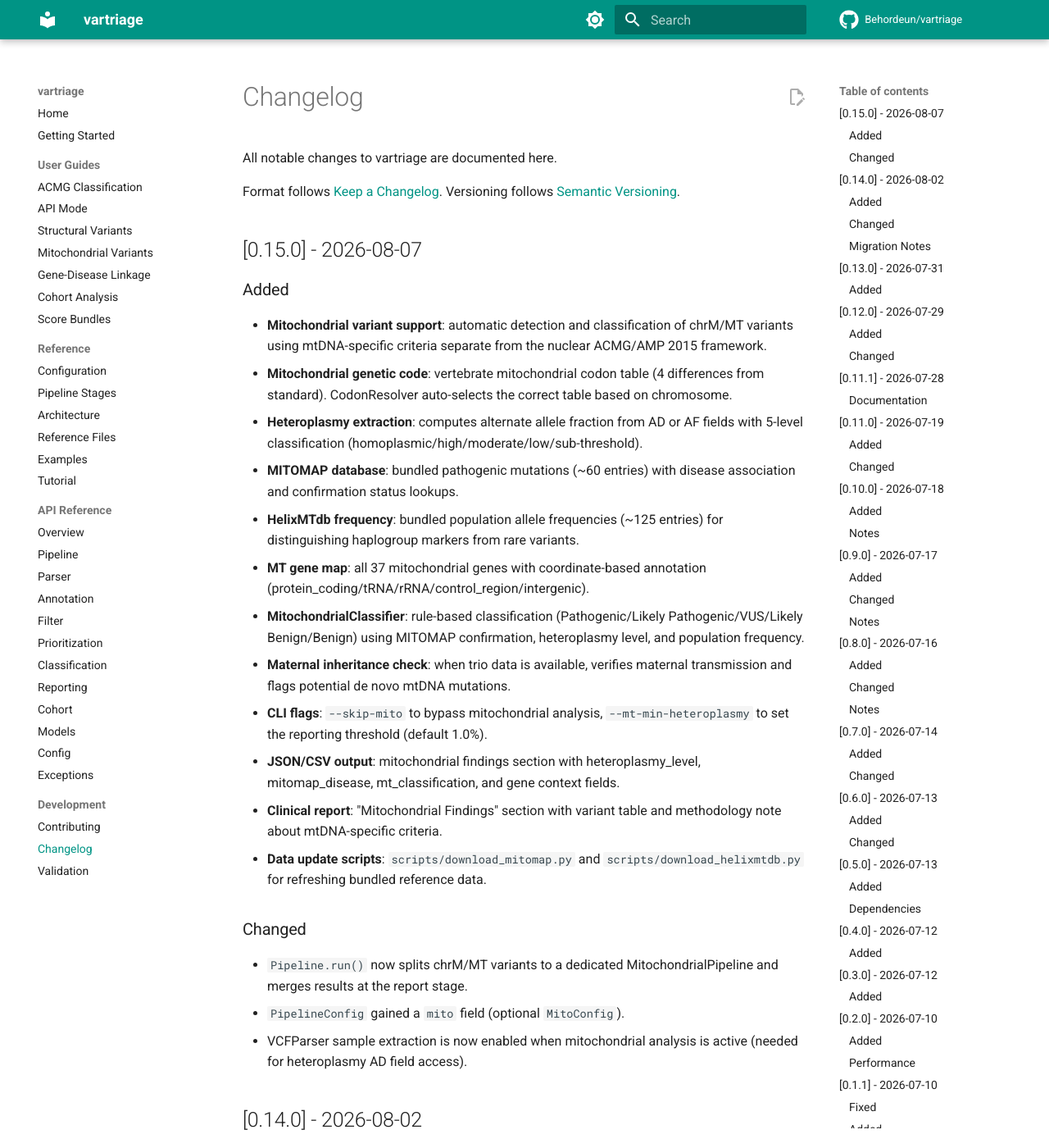
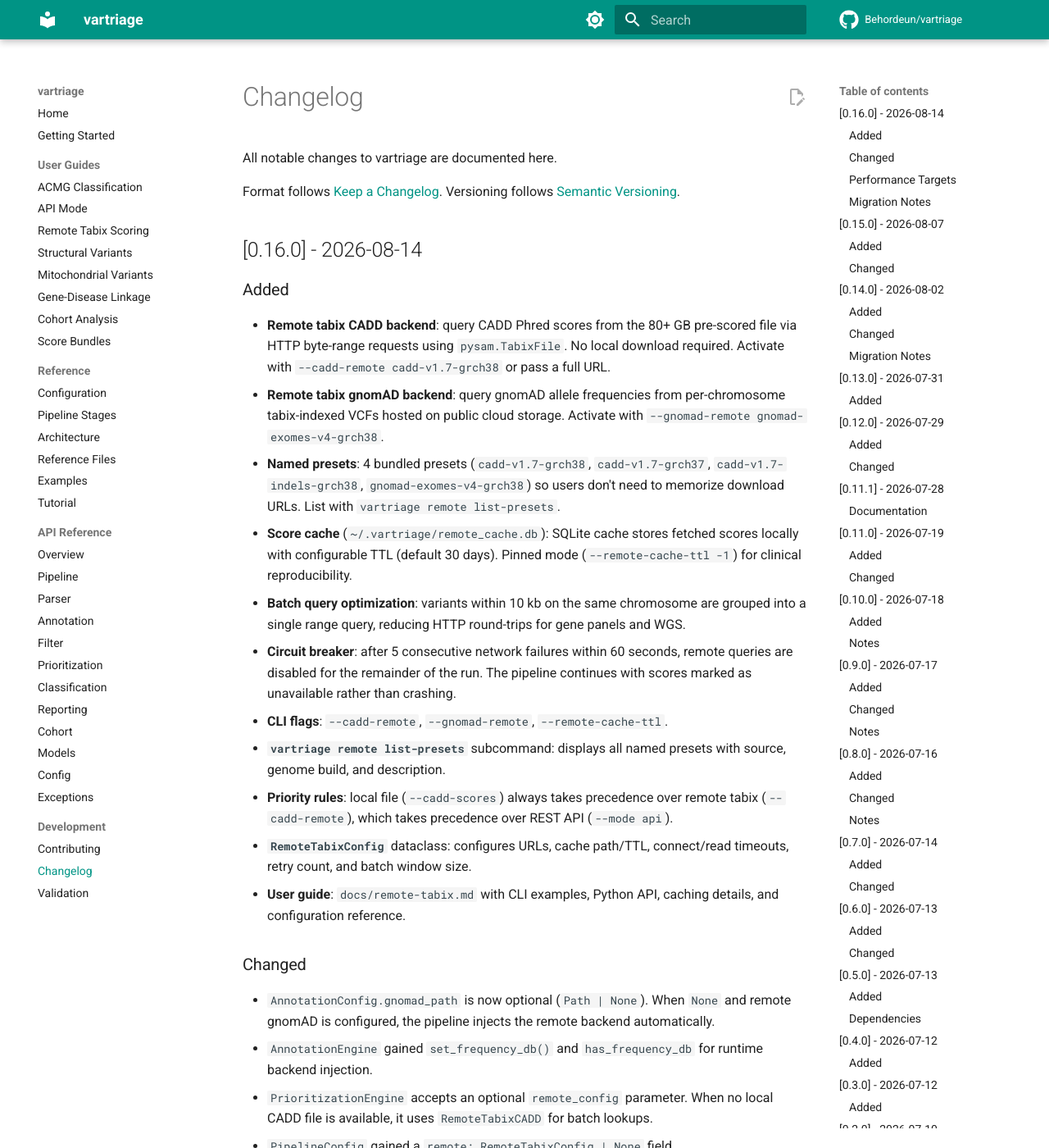
Before and after one commit to Behordeun/vartriage, an MkDocs documentation site: the page built from docs/changelog.md, in a window 1280 px wide and 1400 px high. Shown: the whole window at 82% size. Built offline with MkDocs 1.6.1 and Material for MkDocs 9.7.7, drawn with Linux system fonts in a browser that asks for light colours; comment, search, counter and statistics services are not loaded; some of the changed text lies outside the part shown.

Commit message:
docs: add v0.16.0 changelog, user guide, and version bump
- Add [0.16.0] changelog entry with full feature description
- Create docs/remote-tabix.md user guide (CLI, API, caching, presets)
- Add remote tabix to mkdocs nav under User Guides
- Update README feature list with remote tabix scoring
- Bump version to 0.16.0 in pyproject.toml and __init__.py

```diff
--- a/docs/changelog.md
+++ b/docs/changelog.md
@@ -3,6 +3,41 @@
 All notable changes to vartriage are documented here.
 
 Format follows [Keep a Changelog](https://keepachangelog.com/en/1.1.0/). Versioning follows [Semantic Versioning](https://semver.org/spec/v2.0.0.html).
+
+## [0.16.0] - 2026-08-14
+
+### Added
+
+- **Remote tabix CADD backend**: query CADD Phred scores from the 80+ GB pre-scored file via HTTP byte-range requests using `pysam.TabixFile`. No local download required. Activate with `--cadd-remote cadd-v1.7-grch38` or pass a full URL.
+- **Remote tabix gnomAD backend**: query gnomAD allele frequencies from per-chromosome tabix-indexed VCFs hosted on public cloud storage. Activate with `--gnomad-remote gnomad-exomes-v4-grch38`.
+- **Named presets**: 4 bundled presets (`cadd-v1.7-grch38`, `cadd-v1.7-grch37`, `cadd-v1.7-indels-grch38`, `gnomad-exomes-v4-grch38`) so users don't need to memorize download URLs. List with `vartriage remote list-presets`.
+- **Score cache** (`~/.vartriage/remote_cache.db`): SQLite cache stores fetched scores locally with configurable TTL (default 30 days). Pinned mode (`--remote-cache-ttl -1`) for clinical reproducibility.
+- **Batch query optimization**: variants within 10 kb on the same chromosome are grouped into a single range query, reducing HTTP round-trips for gene panels and WGS.
+- **Circuit breaker**: after 5 consecutive network failures within 60 seconds, remote queries are disabled for the remainder of the run. The pipeline continues with scores marked as unavailable rather than crashing.
+- **CLI flags**: `--cadd-remote`, `--gnomad-remote`, `--remote-cache-ttl`.
+- **`vartriage remote list-presets`** subcommand: displays all named presets with source, genome build, and description.
+- **Priority rules**: local file (`--cadd-scores`) always takes precedence over remote tabix (`--cadd-remote`), which takes precedence over REST API (`--mode api`).
+- **`RemoteTabixConfig`** dataclass: configures URLs, cache path/TTL, connect/read timeouts, retry count, and batch window size.
+- **User guide**: `docs/remote-tabix.md` with CLI examples, Python API, caching details, and configuration reference.
+
+### Changed
+
+- `AnnotationConfig.gnomad_path` is now optional (`Path | None`). When `None` and remote gnomAD is configured, the pipeline injects the remote backend automatically.
+- `AnnotationEngine` gained `set_frequency_db()` and `has_frequency_db` for runtime backend injection.
+- `PrioritizationEngine` accepts an optional `remote_config` parameter. When no local CADD file is available, it uses `RemoteTabixCADD` for batch lookups.
+- `PipelineConfig` gained a `remote: RemoteTabixConfig | None` field.
+
+### Performance Targets
+
+| Workload            | Variants | Target (cold cache) | Target (warm cache) |
+| ------------------- | -------- | ------------------- | ------------------- |
+| Gene panel          | 500      | < 30 seconds        | < 5 seconds         |
+| chr22 WGS           | 42,000   | < 10 minutes        | < 10 seconds        |
+
+### Migration Notes
+
+- No existing CLI flags or config fields changed behavior. Users who don't specify `--cadd-remote` or `--gnomad-remote` see zero difference.
+- No new pip dependencies. `pysam` already supports remote tabix URLs via htslib's libcurl integration. Cache uses stdlib `sqlite3`.
 
 ## [0.15.0] - 2026-08-07
 
--- a/mkdocs.yml
+++ b/mkdocs.yml
@@ -65,6 +65,7 @@ nav:
   - User Guides:
       - ACMG Classification: acmg-criteria.md
       - API Mode: api-mode.md
+      - Remote Tabix Scoring: remote-tabix.md
       - Structural Variants: structural-variants.md
       - Mitochondrial Variants: mitochondrial.md
       - Gene-Disease Linkage: gene-disease-linkage.md
--- a/pyproject.toml
+++ b/pyproject.toml
@@ -4,7 +4,7 @@ build-backend = "hatchling.build"
 
 [project]
 name = "vartriage"
-version = "0.15.0"
+version = "0.16.0"
 description = "A clinical-grade variant interpretation library: ACMG classification, annotation, structural and mitochondrial analysis, cohort statistics, prioritization, and multi-format reporting from VCF data"
 license = "MIT"
 requires-python = ">=3.10"
--- a/vartriage/__init__.py
+++ b/vartriage/__init__.py
@@ -86,7 +86,7 @@ try:
 
     __version__ = _get_version("vartriage")
 except Exception:
-    __version__ = "0.14.0"
+    __version__ = "0.16.0"
 
 __all__ = [
     # Pipeline orchestrator
```
Also changed, not shown: README.md (+2 -1 lines), docs/remote-tabix.md (added, +206 -0 lines), 1 other file.
